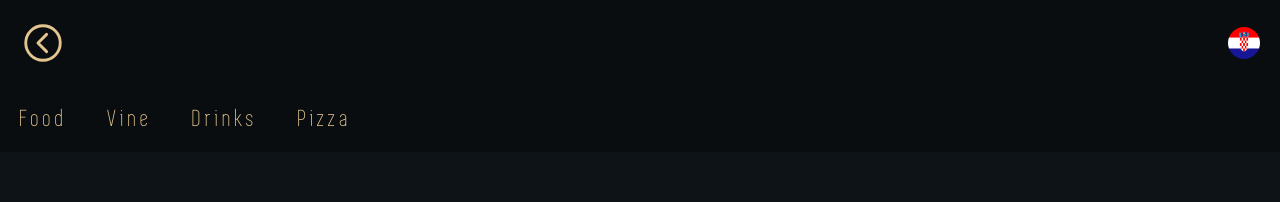
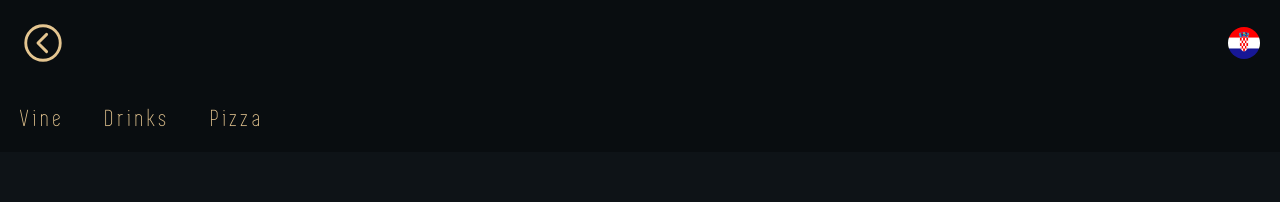
Before and after one commit to Ptopic/river-website, a React (Vite) app: page /vine in a window 1280 px wide. Shown: the top 202 px of the page. Built offline with nearby package versions, Linux system fonts and the light colour scheme.

Commit message:
Disable menu page access

```diff
--- a/src/Pages/Drinks.jsx
+++ b/src/Pages/Drinks.jsx
@@ -90,7 +90,7 @@ function Drinks() {
 
 					<div className="center-nav">
 						<div className="center-nav-container">
-							<Link to="/menu">Food</Link>
+							{/* <Link to="/menu">Food</Link> */}
 							<Link to="/drinks">Drinks</Link>
 							<Link to="/pizza">Pizza</Link>
 						</div>
--- a/src/Pages/Home.jsx
+++ b/src/Pages/Home.jsx
@@ -9,12 +9,12 @@ import Footer from '../components/Footer';
 import Info from '../components/Info';
 import MapContainer from '../components/MapContainer';
 import Navbar from '../components/Navbar';
-import PictureDisplay from '../components/PictureDisplay';
+// import PictureDisplay from '../components/PictureDisplay';
 import Pictures from '../components/Pictures';
 import Recap from '../components/Recap';
 import Story from '../components/Story';
 
-import displayImg from '../assets/images/valentinovo3.jpeg';
+// import displayImg from '../assets/images/valentinovo3.jpeg';
 
 function Home() {
 	const location = {
@@ -43,7 +43,7 @@ function Home() {
 				<Featured />
 			</div> */}
 			<div className="recap-info-container">
-				<PictureDisplay img={displayImg} />
+				{/* <PictureDisplay img={displayImg} /> */}
 
 				<Recap />
 
--- a/src/Pages/Menu.jsx
+++ b/src/Pages/Menu.jsx
@@ -92,7 +92,7 @@ function Menu() {
 
 					<div className="center-nav">
 						<div className="center-nav-container">
-							<Link to="/menu">Food</Link>
+							{/* <Link to="/menu">Food</Link> */}
 
 							{/* <Link to="/vine">Vine</Link> */}
 
--- a/src/Pages/Pizza.jsx
+++ b/src/Pages/Pizza.jsx
@@ -89,7 +89,7 @@ function Pizza() {
 
 				<div className="center-nav">
 					<div className="center-nav-container">
-						<Link to="/menu">Food</Link>
+						{/* <Link to="/menu">Food</Link> */}
 						<Link to="/drinks">Drinks</Link>
 						<Link to="/pizza">Pizza</Link>
 					</div>
--- a/src/Pages/Vine.jsx
+++ b/src/Pages/Vine.jsx
@@ -66,7 +66,7 @@ function Vine() {
 
 				<div className="center-nav">
 					<div className="center-nav-container">
-						<Link to="/menu">Food</Link>
+						{/* <Link to="/menu">Food</Link> */}
 
 						<Link to="/vine">Vine</Link>
 
--- a/src/components/Carousel.jsx
+++ b/src/components/Carousel.jsx
@@ -1,5 +1,4 @@
 import React, { useState, useEffect, useRef } from 'react';
-import { Link } from 'react-router-dom';
 // Images
 import image1 from '../assets/images/interior.jpeg';
 import image2 from '../assets/images/exterior.jpeg';
@@ -123,7 +122,7 @@ function Carousel() {
 					Mediterenian food
 				</m.p>
 
-				<m.div
+				{/* <m.div
 					initial="hidden"
 					whileInView="visible"
 					viewport={{ once: true }}
@@ -141,7 +140,7 @@ function Carousel() {
 					<Link to="/menu" className="overlay-btn">
 						MENU
 					</Link>
-				</m.div>
+				</m.div> */}
 			</div>
 			<div
 				className="carousel-collection"
--- a/src/components/ContactSection.jsx
+++ b/src/components/ContactSection.jsx
@@ -1,9 +1,8 @@
 import React, { useState, useEffect, useRef } from 'react';
 import { motion as m } from 'framer-motion';
-import { Link } from 'react-router-dom';
 
 import locationPinIcon from '../assets/icons/pin.svg';
-import dishIcon from '../assets/icons/dish.svg';
+// import dishIcon from '../assets/icons/dish.svg';
 
 import '../components/ContactSection.css';
 function ContactSection() {
@@ -39,7 +38,7 @@ function ContactSection() {
 						GOOGLE MAPS
 					</a>
 				</m.div>
-				<m.div
+				{/* <m.div
 					className="menu"
 					initial="hidden"
 					whileInView="visible"
@@ -60,7 +59,7 @@ function ContactSection() {
 					<Link to={'/menu'} className="btn">
 						MENU
 					</Link>
-				</m.div>
+				</m.div> */}
 			</div>
 		</div>
 	);
--- a/src/components/Navbar.jsx
+++ b/src/components/Navbar.jsx
@@ -1,5 +1,4 @@
 import React, { useState, useEffect, useRef } from 'react';
-import { Link } from 'react-router-dom';
 import logoImg from '../assets/images/novilogowhite.png';
 import { GiHamburgerMenu } from 'react-icons/gi';
 import { IoClose } from 'react-icons/io5';
@@ -43,9 +42,9 @@ function Navbar({ forwardedRef }) {
 					<div className="nav-link">
 						<a href="#info-container">RESERVATIONS</a>
 					</div>
-					<div className="nav-link">
+					{/* <div className="nav-link">
 						<Link to={'/menu'}>MENU</Link>
-					</div>
+					</div> */}
 					<div className="nav-link">
 						<a href="#galery">GALLERY</a>
 					</div>
@@ -83,9 +82,9 @@ function Navbar({ forwardedRef }) {
 					<div className="nav-link">
 						<a href="#info-container">RESERVATIONS</a>
 					</div>
-					<div className="nav-link">
+					{/* <div className="nav-link">
 						<Link to={'/menu'}>MENU</Link>
-					</div>
+					</div> */}
 					<div className="nav-link">
 						<a href="#galery">GALLERY</a>
 					</div>
--- a/src/components/Recap.jsx
+++ b/src/components/Recap.jsx
@@ -1,6 +1,5 @@
 import React, { useState, useEffect, useRef } from 'react';
 import { motion as m } from 'framer-motion';
-import { Link } from 'react-router-dom';
 // Icons
 
 import appetizersIcon from '../assets/icons/appetizers.png';
@@ -107,7 +106,7 @@ function Recap() {
 					<p>DRINKS</p>
 				</m.div>
 
-				<m.div
+				{/* <m.div
 					className="menu-container"
 					initial="hidden"
 					whileInView="visible"
@@ -126,7 +125,7 @@ function Recap() {
 					<Link to={'/menu'} className="btn">
 						MENU
 					</Link>
-				</m.div>
+				</m.div> */}
 			</m.div>
 		</div>
 	);
--- a/src/main.jsx
+++ b/src/main.jsx
@@ -1,11 +1,11 @@
 import React from 'react';
 import ReactDOM from 'react-dom/client';
-import { createBrowserRouter, RouterProvider } from 'react-router-dom';
+import { createBrowserRouter, Navigate, RouterProvider } from 'react-router-dom';
 import './index.css';
 
 // Pages
 import Home from './Pages/Home.jsx';
-import Menu from './Pages/Menu';
+// import Menu from './Pages/Menu';
 import Vine from './Pages/Vine';
 import Drinks from './Pages/Drinks';
 import Pizza from './Pages/Pizza';
@@ -18,7 +18,7 @@ const router = createBrowserRouter([
 	},
 	{
 		path: 'menu',
-		element: <Menu />,
+		element: <Navigate to="/" replace />,
 		errorElement: <ErrorPage />,
 	},
 	{
```
